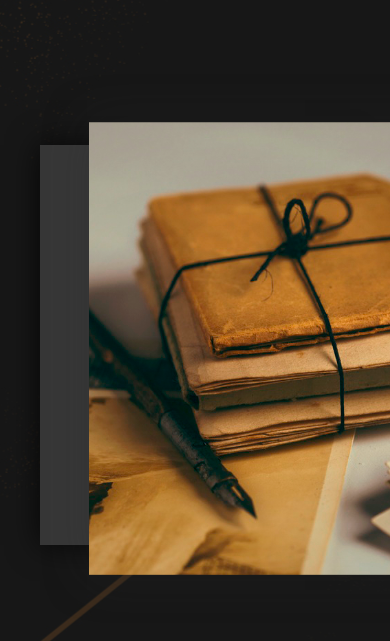
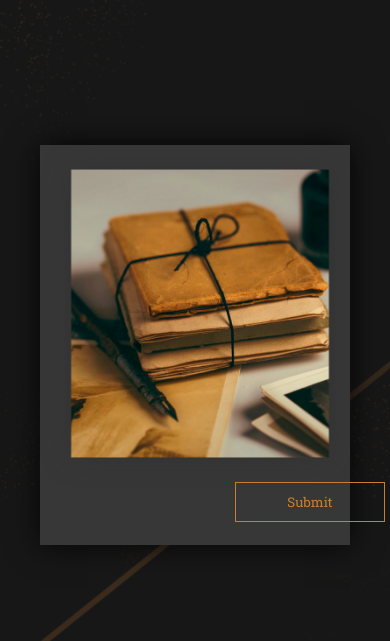
Before and after one commit to andylbrs/yoga, a plain HTML site: page index.html in a window 390 px wide. Shown: the part 3894-4535 px from the top of the page. Drawn offline with Linux system fonts and the light colour scheme.

Commit message:
Add files via upload

```diff
--- a/css/style.css
+++ b/css/style.css
@@ -717,3 +717,19 @@ header ul li:before {
 .overlay .popup-form__btn:hover {
   box-shadow: 0 0 10px #c78030;
 }
+
+@media screen and (max-width: 1200px){
+
+  .content .contact-img img{
+    margin-top: 9%;
+    height: 450px;
+  }
+}
+
+@media screen and (max-width: 990px){
+
+  .content .contact-img img{
+    margin-top: 25%;
+    height: 350px;
+  }
+}
```
